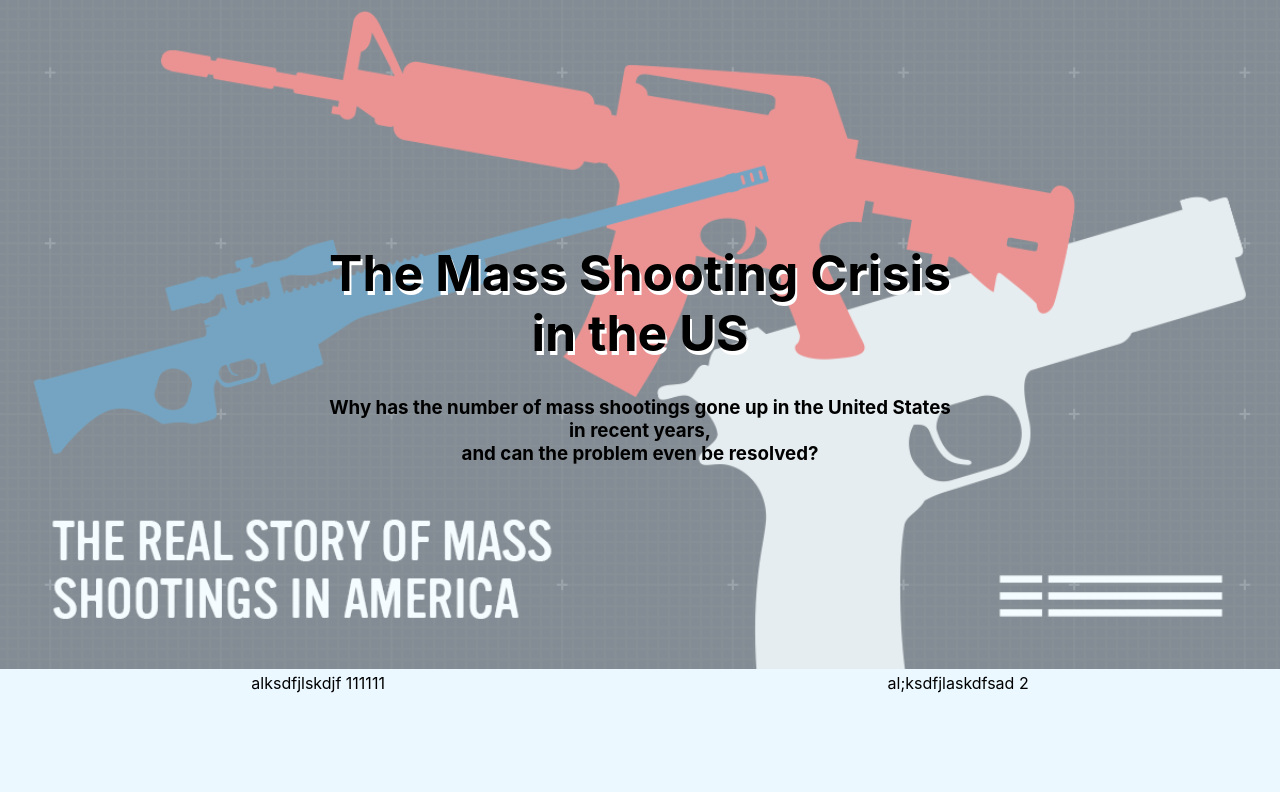
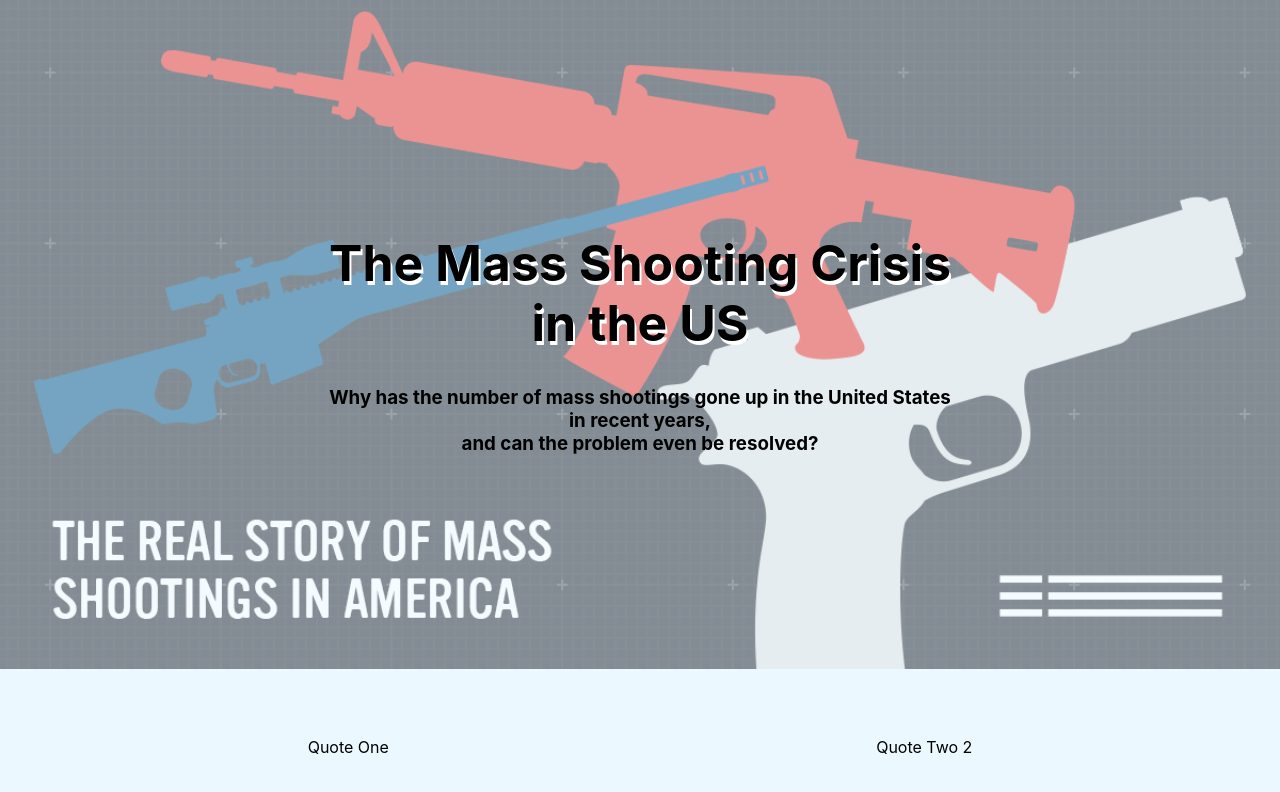
Before and after one commit to NYU-VIS-FALL2018/storytelling-group-15, a React (Create React App) app in the folder iv_proj/: page / in a window 1280 px wide. Shown: the top 792 px of the page. Built offline with nearby package versions, Linux system fonts and the light colour scheme; no server answers; what @vx/tooltip would draw is missing.

Commit message:
updated Css for line chart

```diff
--- a/iv_proj/src/App.css
+++ b/iv_proj/src/App.css
@@ -37,7 +37,7 @@
   text-align: center;
 }
 
-.container {
+.containerText {
   width: 100%;
   position: relative;
   text-align: center;
@@ -63,4 +63,16 @@
 .quoteContainer {
   display: flex;
   justify-content: space-around;
+  padding: 5%;
 }
+
+.LineChartContainer {
+  display: flex;
+  justify-content: space-around;
+  align-content: center;
+  align-items: center;
+}
+
+.MapContainer {
+  padding: 5%;
+}
--- a/iv_proj/src/App.js
+++ b/iv_proj/src/App.js
@@ -84,27 +84,44 @@ class App extends Component {
     return (
       <div className="root">
         <div className="container">
+          <div className="containerText">
             <div className="bannerContainer">
               <img src={bannerImage} className="bannerDiv" />
 
               <div className="headerContainer">
                 <h1 style={{ fontSize: '50px', textShadow: '2px 4px white' }}>The Mass Shooting Crisis in the US</h1>
                 <h3>Why has the number of mass shootings gone up in the United States in recent years, <br /> and can the problem even be resolved? </h3>
-              {/* <Typography variant="h2" color="textPrimary">The Mass Shooting Crisis in the US</Typography> */}
-              {/* <Typography variant="subtitle" color="textSecondary" style={{fontSize: '14px', marginBottom: '2.5em'}}>Why has the number of mass shootings gone up in the United States in recent years, <br/> and can the problem even be resolved? </Typography> */}
+              </div>
+            </div>
           </div>
           <div className="quoteContainer">
-              <div>alksdfjlskdjf 111111</div>
-              <div>al;ksdfjlaskdfsad  2</div>
+            <div>Quote One</div>
+            <div>Quote Two 2</div>
           </div>
+          {this.state.data.length > 0 &&
+          <div>
+            <div className="LineChartContainer">
+              <div>
+                <AreaChart data={this.state.data} />
+              </div>
+              <div>
+                Description Description Description Description Description Description
             </div>
             </div>
 
 
+            <div className="MapContainer">
+            <StepSlider classes={{  root: "root" }} changeMap={this.changeMap.bind(this)}/>
+              {this.state.map}
+            </div>
 
-        {/* { this.state.data.length > 0 &&
+          </div>}
 
-          <div className="visualizations">
+
+
+        </div>
+
+        {/* <div className="visualizations">
             <div className="year_to_shootings_count_area">
               <AreaChart data={this.state.data} />
             </div>
@@ -114,14 +131,14 @@ class App extends Component {
             <BarChart data={this.state.data} />
             <BubbleChartRace data={this.state.data} />
             <BarChartMentalIllness data={this.state.data} />
-            <BubbleChartWeapons data = {this.state.data} />
-          </div> */}
+            <BubbleChartWeapons data = {this.state.data} /> */}
+      </div>
 
 
 
 
 
-      </div>
+
     );
   }
 }
```
Lines whose indentation alone changed are shown as unchanged.
